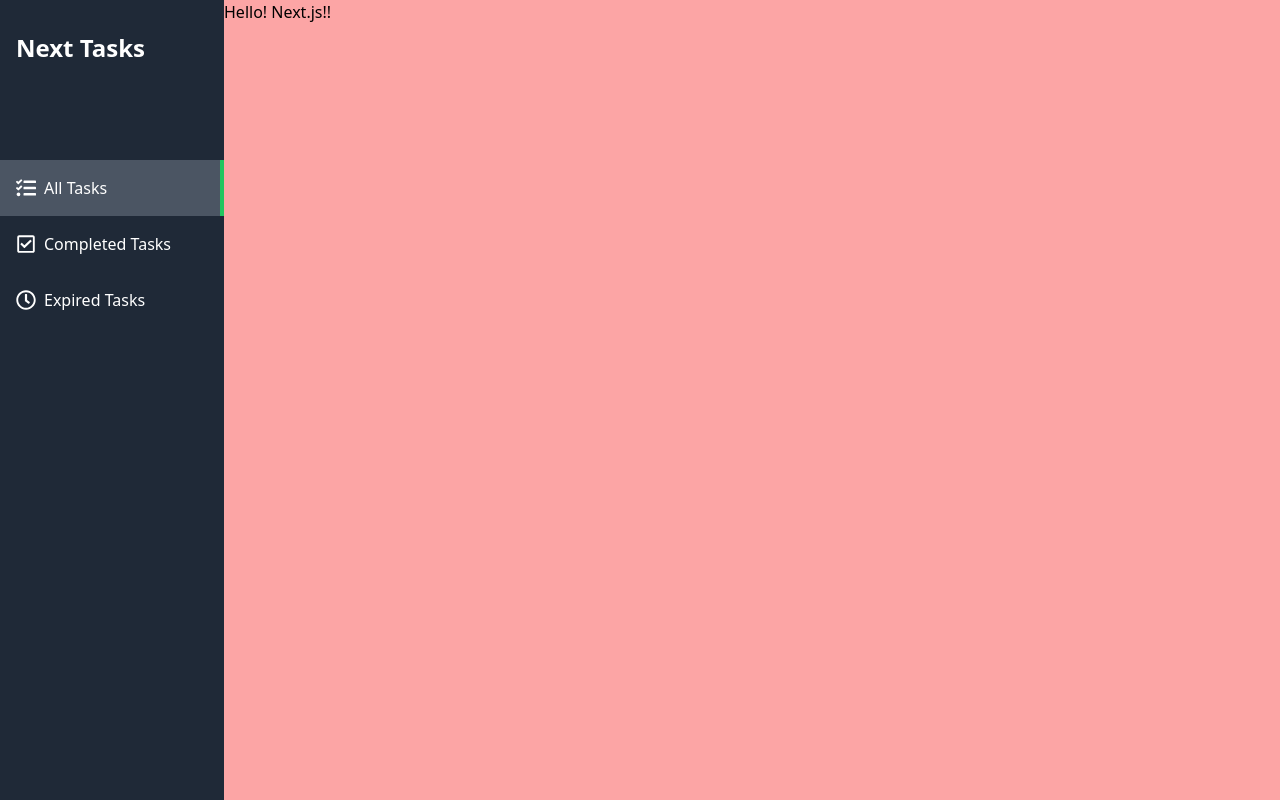
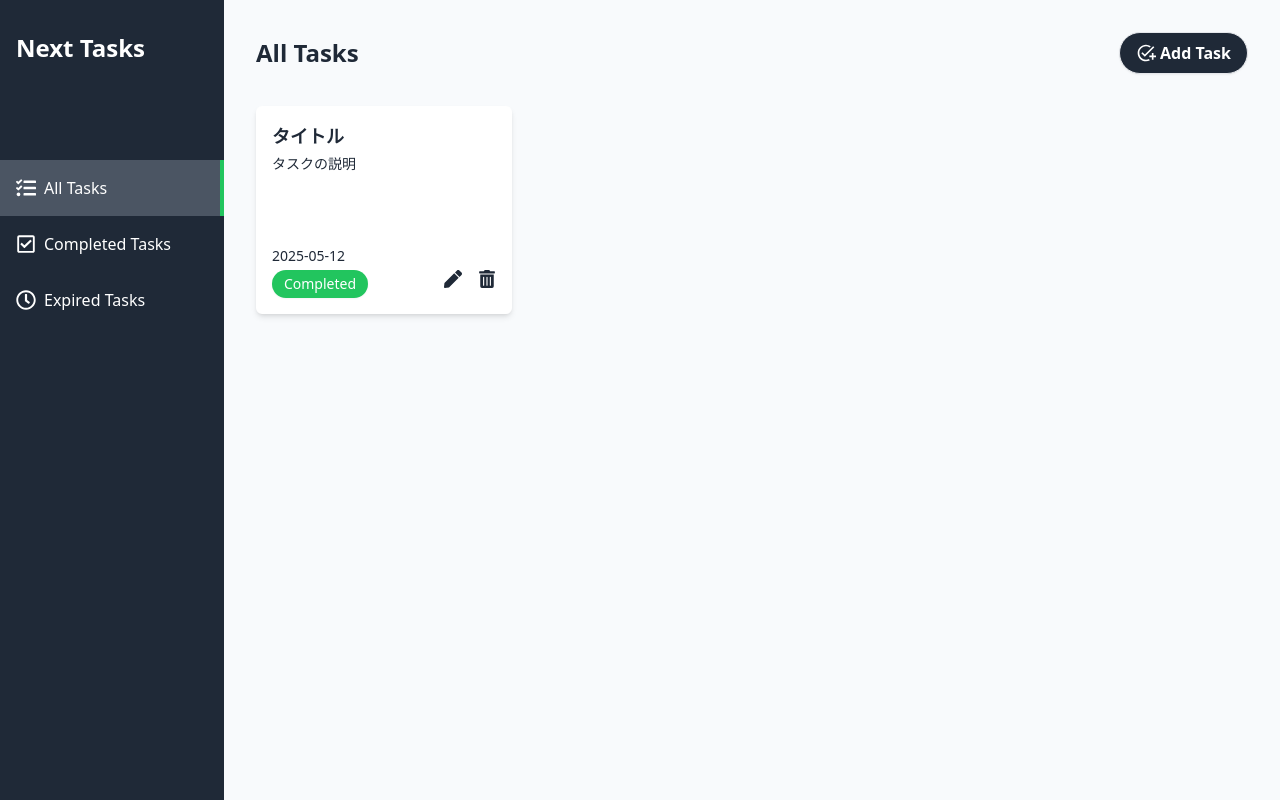
Before and after one commit to suginogaku/next-tasks, a Next.js app: page / in a window 1280 px wide. Built offline with nearby package versions, Linux system fonts and the light colour scheme.

Commit message:
メインページの実装

```diff
--- a/src/app/(main)/layout.tsx
+++ b/src/app/(main)/layout.tsx
@@ -8,7 +8,7 @@ const MainLayout = ({
   return (
     <div className="flex h-screen">
       <SideMenu />
-      <main className="bg-red-300 flex-1 overflow-auto">{children}</main>
+      <main className="bg-slate-50 flex-1 overflow-auto">{children}</main>
     </div>
   )
 }
--- a/src/app/(main)/page.tsx
+++ b/src/app/(main)/page.tsx
@@ -1,3 +1,20 @@
-export default function Home() {
-  return (<div>Hello! Next.js!!</div>);
+import TaskCard from "@/components/TaskCard/TaskCard";
+import Link from "next/link";
+import { MdAddTask } from "react-icons/md";
+
+export default function MainPage() {
+  return (
+    <div className="text-gray-800 p-8 h-full overflow-y-auto pb-24">
+      <header className="flex items-center justify-between">
+        <h1 className="text-2xl font-bold flex items-center">All Tasks</h1>
+        <Link href="/new" className="flex items-center gap-1 font-semibold border px-4 py-2 rounded-full shadow-sm text-white bg-gray-800 hover:bg-gray-700">
+          <MdAddTask className="size-5" />
+          <div>Add Task</div>
+        </Link>
+      </header>
+      <div className="mt-8 flex flex-wrap gap-4">
+        <TaskCard />
+      </div>
+    </div >
+  );
 }
--- /dev/null
+++ b/src/components/TaskCard/TaskCard.tsx
@@ -0,0 +1,27 @@
+import TaskDeleteButton from "./TaskDeleteButton/TaskDeleteButton"
+import TaskEditButton from "./TaskEditButton/TaskEditButton"
+
+const TaskCard = () => {
+  return (
+    <div className="bg-white shadow-md rounded-md p-4 w-64 h-52 flex flex-col justify-between">
+      <header>
+        <h1 className="text-lg font-semibold">タイトル</h1>
+        <div className="mt-1 text-sm line-clamp-3">タスクの説明</div>
+      </header>
+      <div>
+        <div className="text-sm">2025-05-12</div>
+        <div className="flex items-center justify-between">
+          <div className={`mt-1 text-sm px-2 py-1 w-24 text-center text-white rounded-full shadow-sm ${true ? 'bg-green-500' : 'bg-red-500'}`}>
+            {true ? "Completed" : "Incomplete"}
+          </div>
+          <div className="flex gap-4">
+            <TaskEditButton id="1" />
+            <TaskDeleteButton id="1" />
+          </div>
+        </div>
+      </div>
+    </div >
+  )
+}
+
+export default TaskCard
--- /dev/null
+++ b/src/components/TaskCard/TaskDeleteButton/TaskDeleteButton.tsx
@@ -0,0 +1,18 @@
+import React from "react";
+import { FaTrashAlt } from "react-icons/fa";
+
+interface TaskEditButtonProps {
+  id: string;
+}
+
+const TaskDeleteButton: React.FC<TaskEditButtonProps> = ({ id }) => {
+  return (
+    <form action="">
+      <button type='submit' className="hover:text-gray-700 text-lg cursor-pointer">
+        <FaTrashAlt />
+      </button>
+    </form>
+  )
+}
+
+export default TaskDeleteButton
--- /dev/null
+++ b/src/components/TaskCard/TaskEditButton/TaskEditButton.tsx
@@ -0,0 +1,17 @@
+import Link from "next/link";
+import React from "react";
+import { FaPen } from "react-icons/fa";
+
+interface TaskEditButtonProps {
+  id: string;
+}
+
+const TaskEditButton: React.FC<TaskEditButtonProps> = ({ id }) => {
+  return (
+    <Link href={`edit/${id}`}>
+      <FaPen className="hover:text-gray-700 text-lg cursor-pointer" />
+    </Link>
+  )
+}
+
+export default TaskEditButton
```
